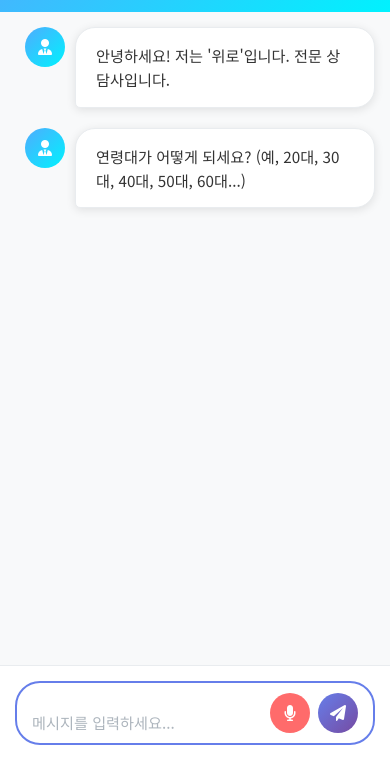
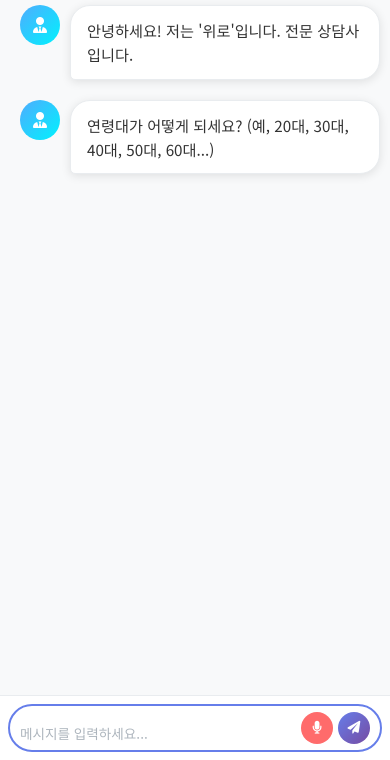
Before and after one commit to hulsfarmer/wirochatbot, a website: page public/index.html in a window 390 px wide. Shown: the part 84-844 px from the top of the page. Drawn offline with nearby package versions, Linux system fonts and the light colour scheme; no server answers.

Commit message:
Fix mobile responsive design - 입력창 모바일 반응형 개선

```diff
--- a/public/style.css
+++ b/public/style.css
@@ -371,6 +371,7 @@ body {
 
     .chat-messages {
         padding: 15px;
+        padding-bottom: 100px; /* 모바일에서 입력창 높이 조정 */
     }
 
     .message-content {
@@ -378,7 +379,83 @@ body {
     }
 
     .chat-input-container {
-        padding: 15px;
+        padding: 10px;
+        position: fixed;
+        bottom: 0;
+        left: 0;
+        right: 0;
+        width: 100%;
+        box-sizing: border-box;
+    }
+
+    .input-wrapper {
+        max-width: 100%;
+        width: 100%;
+        margin: 0;
+        padding: 8px 12px;
+    }
+
+    .input-buttons {
+        gap: 5px;
+    }
+
+    .voice-btn, .send-btn {
+        width: 35px;
+        height: 35px;
+        font-size: 0.9rem;
+    }
+
+    #messageInput {
+        font-size: 0.9rem;
+        max-height: 80px;
+    }
+}
+
+/* 작은 모바일 화면 (320px 이하) */
+@media (max-width: 480px) {
+    .header {
+        padding: 10px;
+    }
+
+    .logo h1 {
+        font-size: 1.3rem;
+    }
+
+    .logo i {
+        font-size: 1.8rem;
+    }
+
+    .subtitle {
+        font-size: 0.8rem;
+    }
+
+    .chat-messages {
+        padding: 10px;
+        padding-bottom: 90px;
+    }
+
+    .message-content {
+        max-width: 90%;
+        padding: 12px 16px;
+    }
+
+    .chat-input-container {
+        padding: 8px;
+    }
+
+    .input-wrapper {
+        padding: 6px 10px;
+    }
+
+    .voice-btn, .send-btn {
+        width: 32px;
+        height: 32px;
+        font-size: 0.8rem;
+    }
+
+    #messageInput {
+        font-size: 0.85rem;
+        max-height: 70px;
     }
 }
 
```
